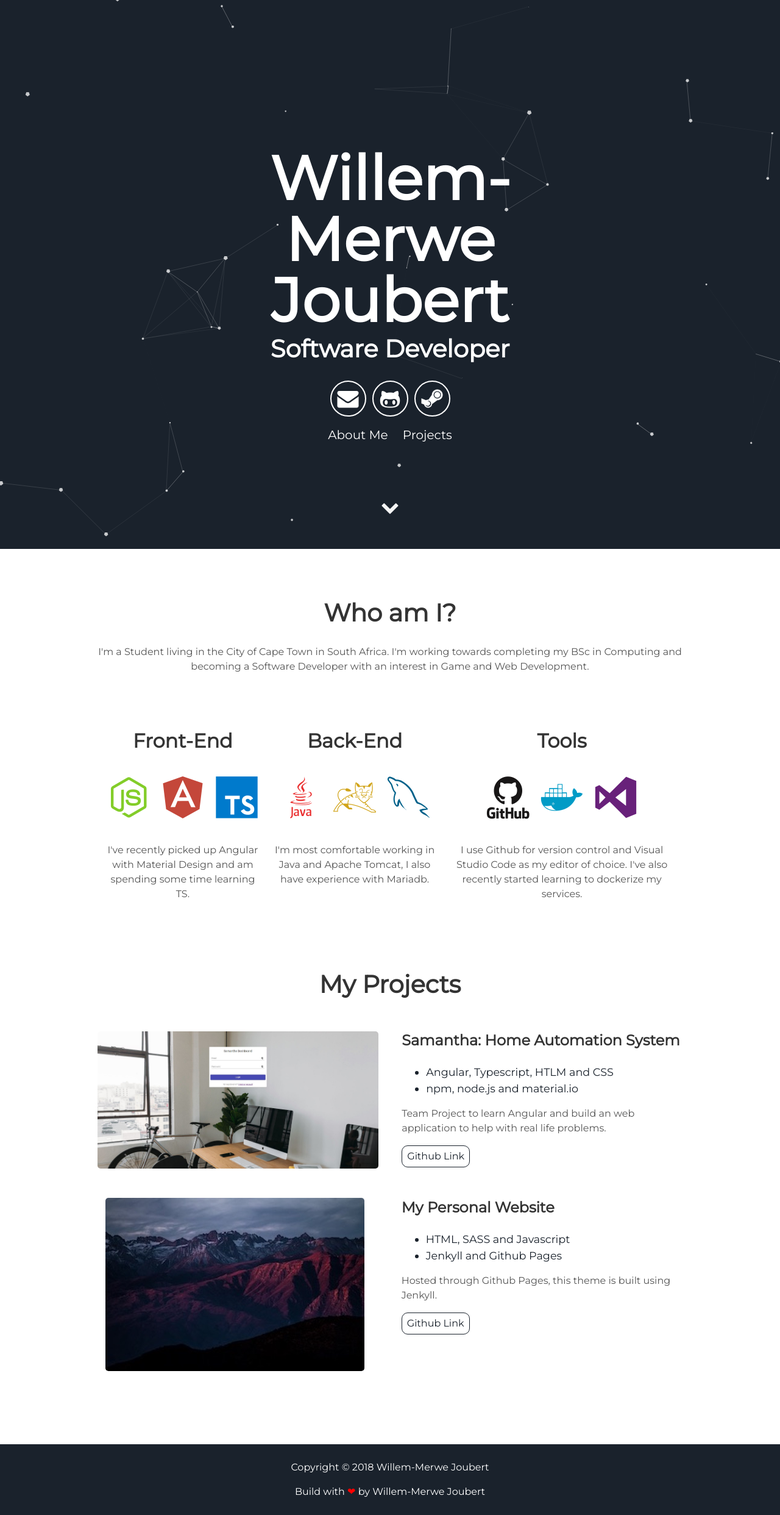
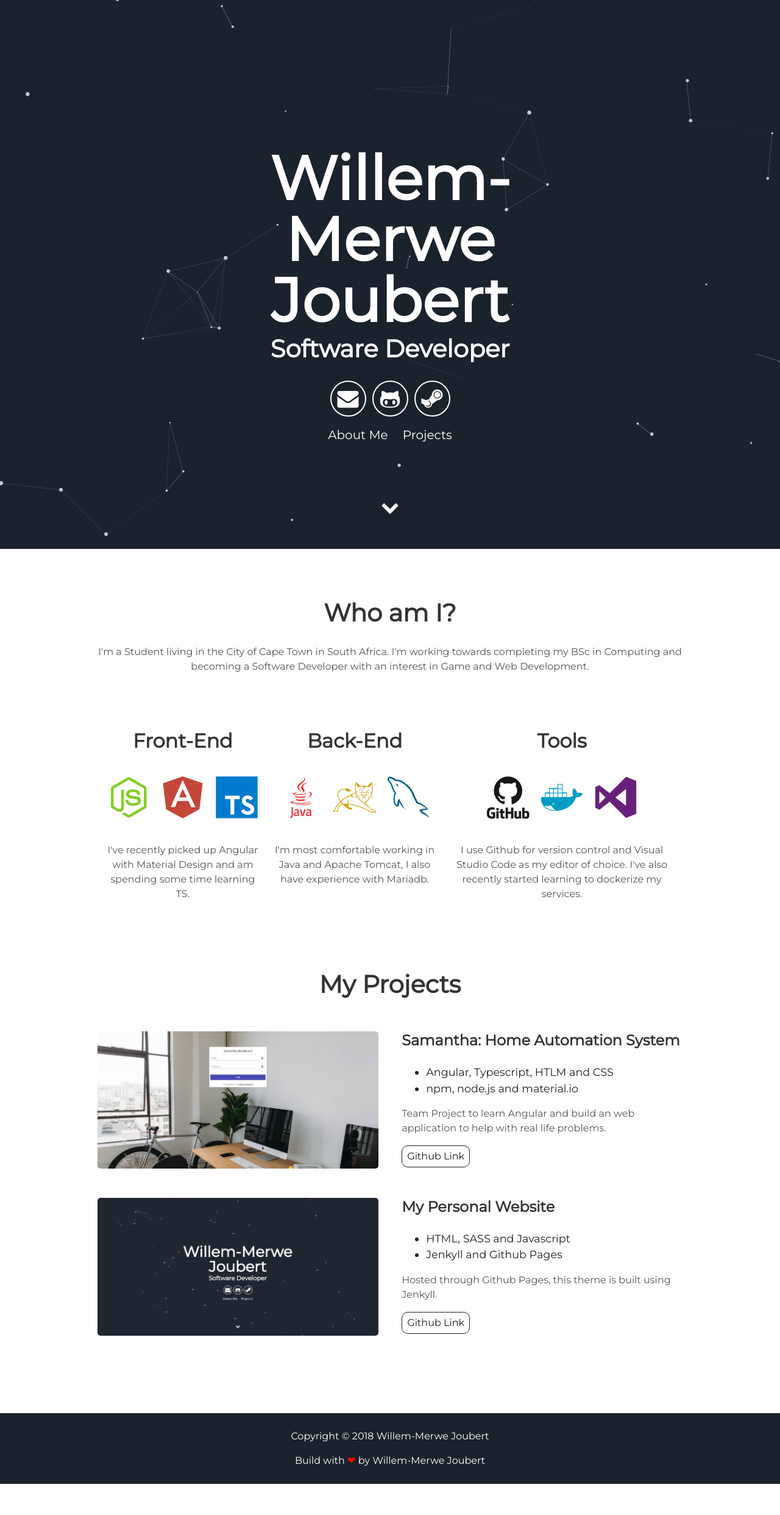
Before and after one commit to Willem-Merwe/Willem-Merwe.github.io, a Jekyll site: the page built from index.html, in a window 1280 px wide. Shown: the whole page at 61% size. Built offline with Jekyll 4.4.1, drawn with Linux system fonts in a browser that asks for light colours; after the commit the page ends 2433 px from its top, so only the background shows below that.

Commit message:
Update Project images

```diff
--- a/_includes/projects.html
+++ b/_includes/projects.html
@@ -17,7 +17,7 @@
 </div>
 <div class="user-projects">
   <div class="images-left">
-    <img alt="mountains" src="{{ "/assets/img/mountains.jpg" | prepend: site.baseurl }}" />
+    <img alt="personal website" src="{{ "/assets/img/website_Front.JPG" | prepend: site.baseurl }}" />
   </div>
   <div class="contents-right">
     <h3> My Personal Website </h3>
```
Also changed, not shown: assets/img/website_Front.JPG (added).
